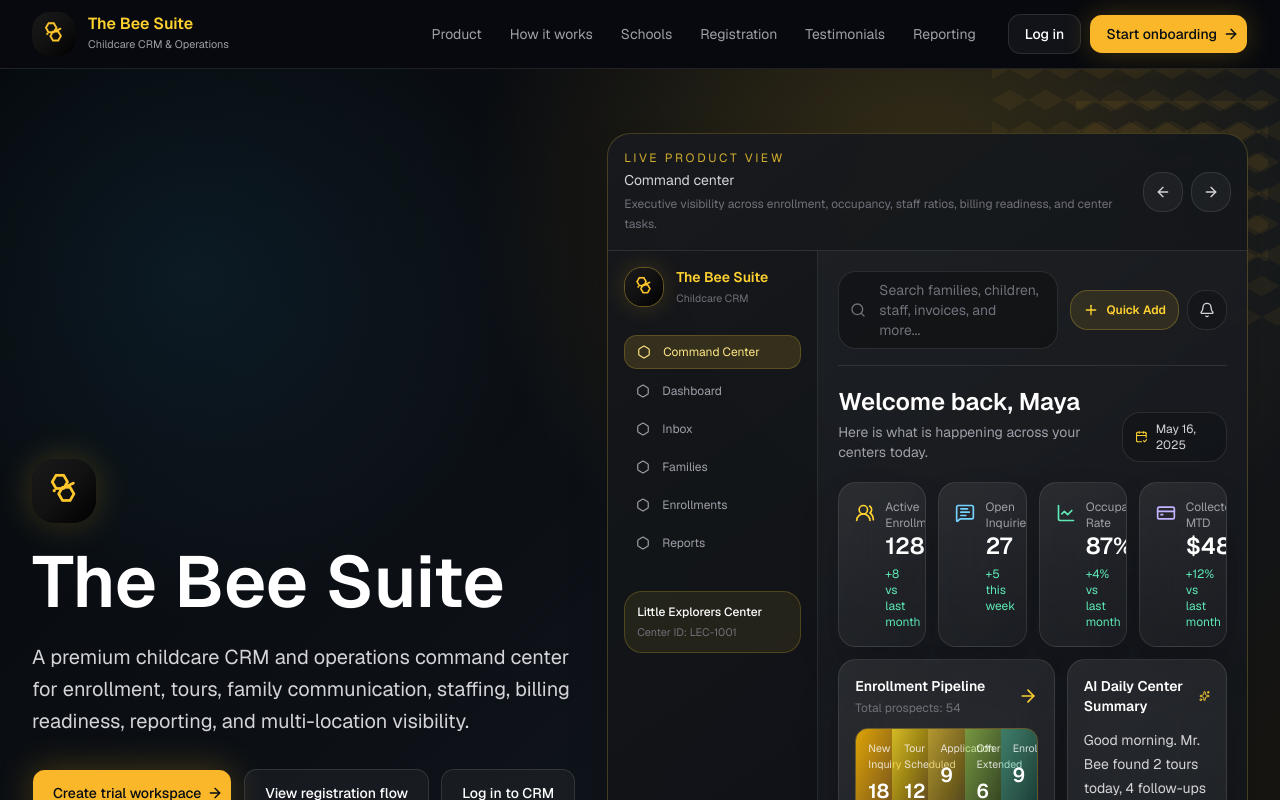
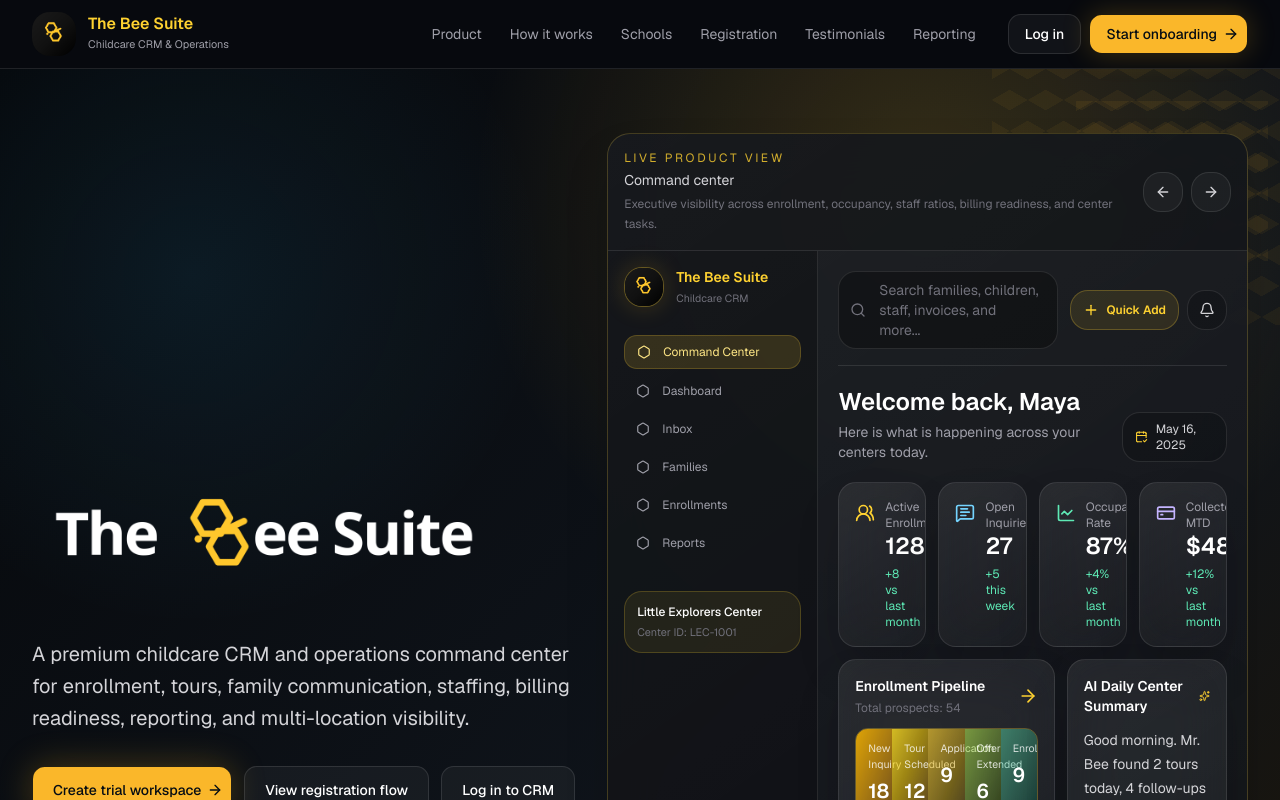
Before and after one commit to BrunerDigital/TheBEESuite, a Next.js app: page / in a window 1280 px wide. Shown: the top 800 px of the page. Built offline with nearby package versions, Linux system fonts and the light colour scheme.

Commit message:
Use horizontal Bee Suite logo on landing hero

```diff
--- a/src/app/page.tsx
+++ b/src/app/page.tsx
@@ -22,7 +22,7 @@ import {
   Workflow,
   type LucideIcon,
 } from "lucide-react";
-import { BrandIcon, BrandLogo } from "@/components/brand-logo";
+import { BrandLogo } from "@/components/brand-logo";
 import { LandingHeroShowcase } from "@/components/landing-hero-showcase";
 import { Button, buttonVariants } from "@/components/ui/button";
 import { cn } from "@/lib/utils";
@@ -41,6 +41,13 @@ const heroProof = [
   ["1 embed", "Inquiry form to CRM, email, and Sheets"],
   ["Human-reviewed AI", "Suggestions with safety guardrails"],
 ];
+
+const heroLogo = {
+  src: "/brand/the-bee-suite/logo-primary-horizontal-white.png",
+  width: 1280,
+  height: 360,
+  alt: "The Bee Suite",
+};
 
 const crmSteps = [
   {
@@ -343,10 +350,17 @@ export default function LandingPage() {
         <div className="absolute right-0 top-0 hidden h-64 w-72 opacity-40 hive-texture lg:block" />
         <div className="relative mx-auto grid max-w-[1540px] gap-8 px-4 py-10 sm:px-6 sm:py-14 lg:grid-cols-[0.72fr_1.28fr] lg:px-8 lg:py-16">
           <div className="flex min-h-[680px] flex-col justify-center">
-            <BrandIcon className="mb-6 size-16 rounded-2xl shadow-[0_0_34px_rgba(245,181,27,0.22)]" priority />
-            <h1 className="max-w-3xl text-5xl font-semibold leading-[0.98] tracking-normal text-white sm:text-6xl xl:text-7xl">
+            <h1 className="sr-only">
               The Bee Suite
             </h1>
+            <Image
+              src={heroLogo.src}
+              alt={heroLogo.alt}
+              width={heroLogo.width}
+              height={heroLogo.height}
+              className="h-auto w-full max-w-[22rem] sm:max-w-[32rem] xl:max-w-[38rem]"
+              priority
+            />
             <p className="mt-6 max-w-2xl text-lg leading-8 text-zinc-300 sm:text-xl">
               A premium childcare CRM and operations command center for enrollment, tours, family communication, staffing, billing readiness, reporting, and multi-location visibility.
             </p>
```
